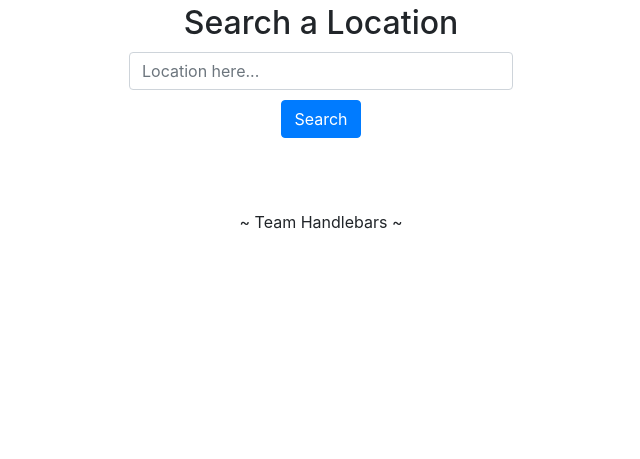
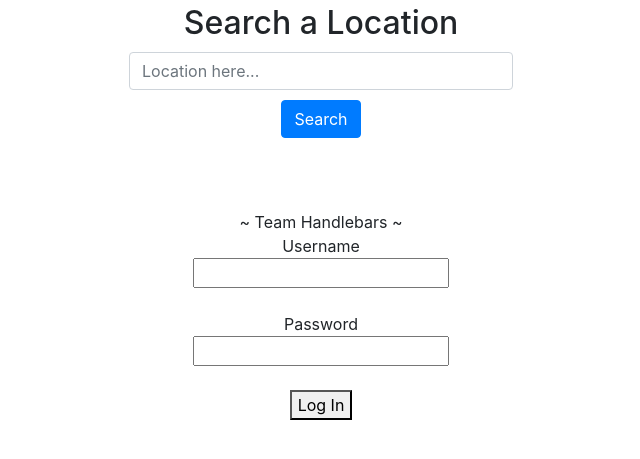
Before and after one commit to nilffej/Handlebars, a Flask app: page / in a window 1280 px wide. Shown: the part 276-735 px from the top of the page, without its empty margins (319-959 px from the left). Run offline with Flask 2, Linux system fonts and the light colour scheme; some libraries are stand-ins or nearby versions.

Commit message:
login  stuff

```diff
--- a/app.py
+++ b/app.py
@@ -11,19 +11,22 @@ app = Flask(__name__)
 
 #-----------------------------------------------------------------
 #DATABASE SETUP
-#Worked on database setup.
 DB_FILE = "Info.db"
 db = sqlite3.connect(DB_FILE)
 c = db.cursor()
+#Creates USERNAMES
 c.execute(''' SELECT count(name) FROM sqlite_master WHERE type='table' AND name='USERNAMES' ''')
 if c.fetchone()[0] < 1:
     c.execute("CREATE TABLE USERNAMES(userID INTEGER PRIMARY KEY AUTOINCREMENT, username TEXT, password TEXT);")
+#Creates SAVED
 c.execute(''' SELECT count(name) FROM sqlite_master WHERE type='table' AND name='SAVED' ''')
 if c.fetchone()[0] < 1:
     c.execute("CREATE TABLE SAVED(userID INTEGER, bikeNumber INTEGER);")
+#Creates REVIEWS
 c.execute(''' SELECT count(name) FROM sqlite_master WHERE type='table' AND name='REVIEWS' ''')
 if c.fetchone()[0] < 1:
     c.execute("CREATE TABLE REVIEWS(userID INTEGER, bikeID TEXT, location TEXT, rating INTEGER, content BLOB);")
+#Creates BIKES
 c.execute(''' SELECT count(name) FROM sqlite_master WHERE type='table' AND name='BIKES' ''')
 if c.fetchone()[0] < 1:
     c.execute("CREATE TABLE BIKES(bikeNumber INTEGER PRIMARY KEY AUTOINCREMENT, city TEXT, country TEXT, bikeID TEXT, name TEXT, latitude INTEGER, longitude INTEGER);")
@@ -54,6 +57,35 @@ def search():
     else:
         return redirect(url_for("root"))
 
+@app.route("/login")
+def login():
+  # if user already logged in, redirects back to discover
+  if 'user' in session:
+    return redirect(url_for('root'))
+  # checking to see if things were submitted
+  if (request.args):
+    if (bool(request.args["username"]) and bool(request.args["password"])):
+      # setting request.args to variables to make life easier
+      inpUser = request.args["username"]
+      inpPass = request.args["password"]
+      with sqlite3.connect(Info.db) as connection:
+        cur = connection.cursor()
+        q = 'SELECT username, password FROM USERNAMES;'
+        foo = cur.execute(q)
+        userList = foo.fetchall()
+        for row in userList:
+          if inpUser == row[0]:
+            if inpPass == row[1]:
+              session['user'] = inpUser
+              return(redirect(url_for("profile")))
+            else:
+              flash('Login credentials were incorrect. Please try again.')
+              return(redirect(url_for("login")))
+    else:
+      flash('Login unsuccessful')
+      return(redirect(url_for("login")))
+
+  return render_template("login.html")
 
 
 if __name__ == "__main__":
--- a/templates/homepage.html
+++ b/templates/homepage.html
@@ -42,4 +42,13 @@
       <footer>~ Team Handlebars ~</footer>
     </center>
   </body>
+
+  <form action="/login" method="GET" align="center">
+  Username<br>
+	<input type="text" name="username"><br><br>
+  Password<br>
+	<input type="password" name="password"><br><br>
+	<button type="submit">Log In</button>
+</form>
+
 </html>
```
Also changed, not shown: Info.db.
